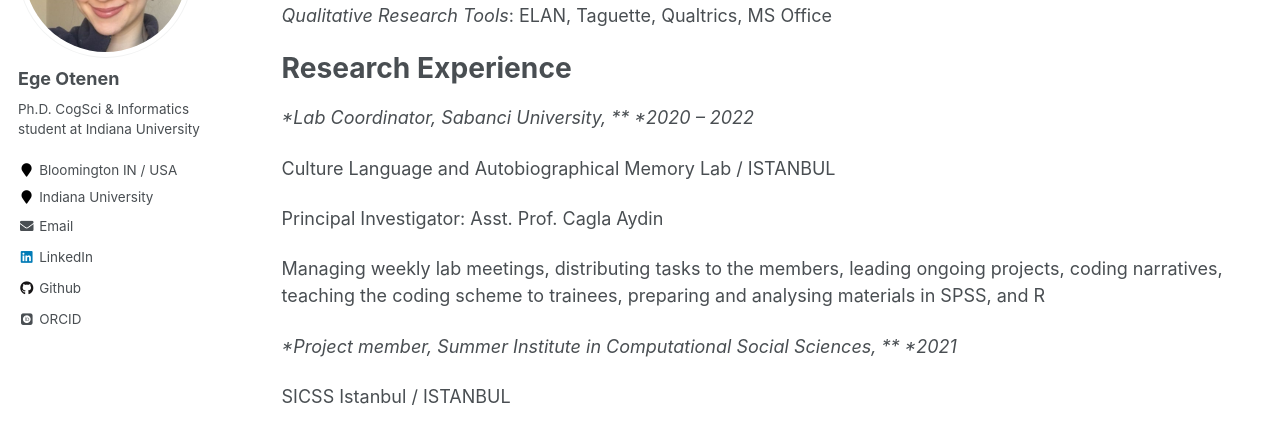
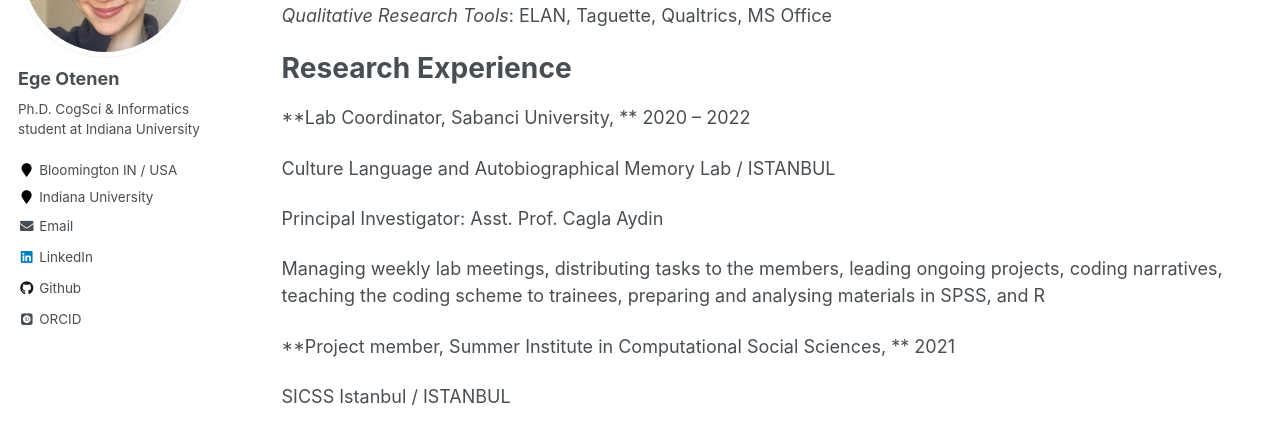
Before and after one commit to egeotenen/egeotenen.github.io, a Jekyll site: the page built from _pages/cv.md, in a window 1280 px wide and 900 px high, scrolled down 663 px. Shown: the part 153-591 px from the top of the window. Built offline with Jekyll 4.4.1, drawn with Linux system fonts in a browser that asks for light colours; some web fonts are replaced.

Commit message:
Update cv.md

```diff
--- a/_pages/cv.md
+++ b/_pages/cv.md
@@ -53,7 +53,7 @@ Skills
 Research Experience
 ==========================
 
-**Lab Coordinator, Sabanci University, **				                                *2020 – 2022*
+**Lab Coordinator, Sabanci University, **				                                2020 – 2022
 
 Culture Language and Autobiographical Memory Lab / ISTANBUL
 
@@ -66,7 +66,7 @@ SPSS, and R
 
 
 
-**Project member, Summer Institute in Computational Social Sciences, **                      *2021*
+**Project member, Summer Institute in Computational Social Sciences, **                      2021
 
 SICSS Istanbul / ISTANBUL
 
```
